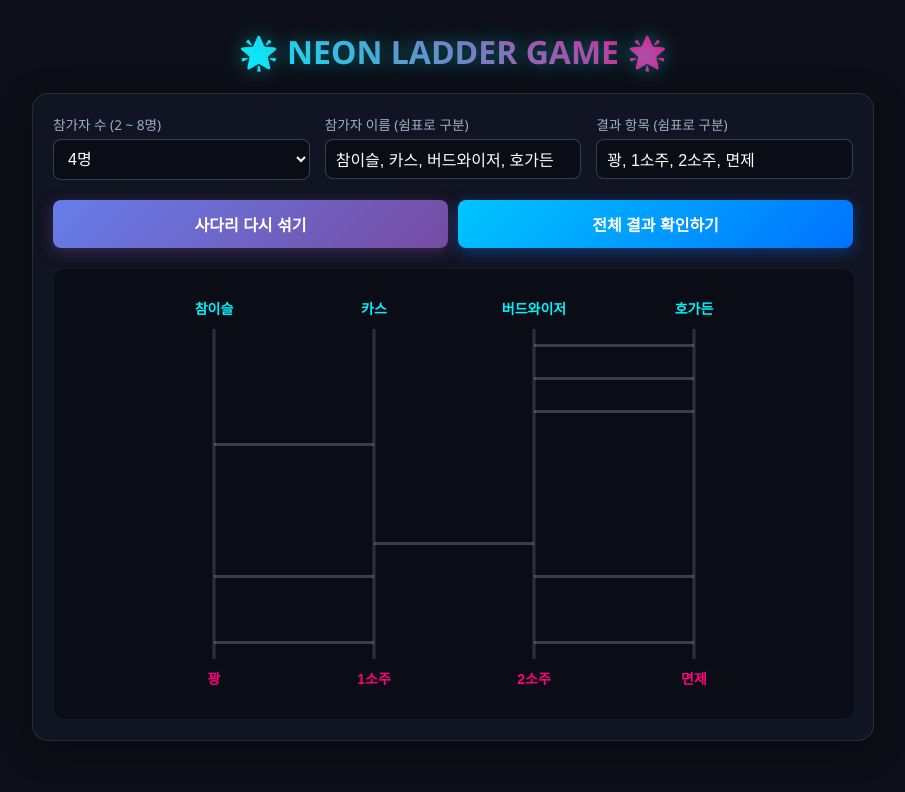
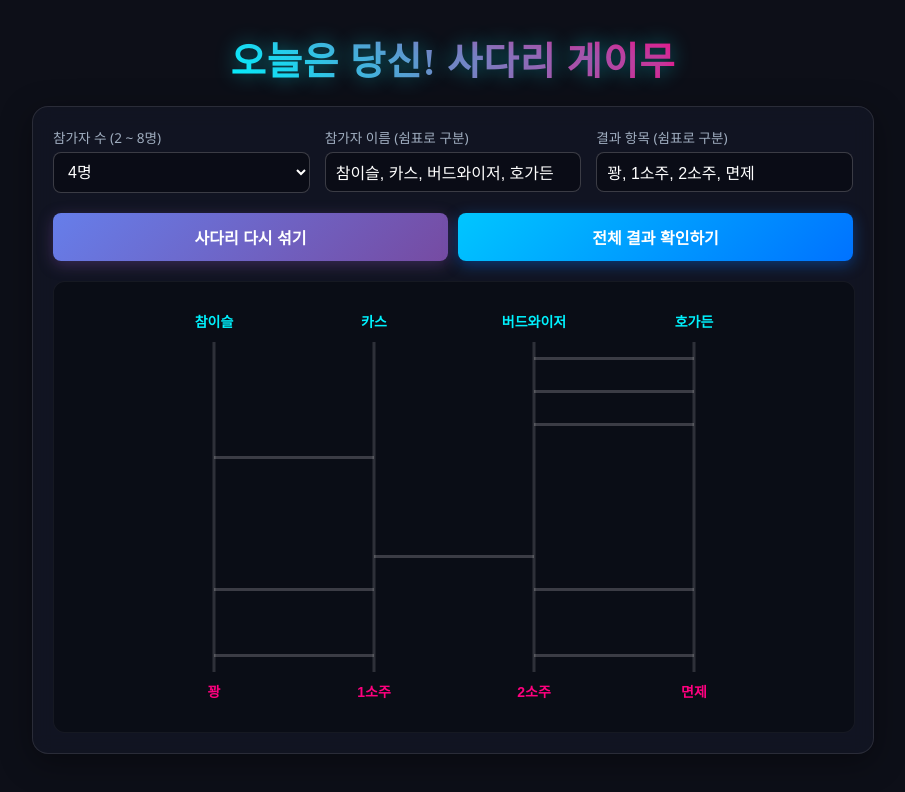
Before and after one commit to gdoomin/SADARI, a plain HTML site: page index.html in a window 1280 px wide. Shown: the whole page, without its empty margins (187-1092 px from the left). Drawn offline with Linux system fonts and the light colour scheme.

Commit message:
Update h1 styles and change game title to Korean

```diff
--- a/index.html
+++ b/index.html
@@ -30,7 +30,10 @@
 
         h1 {
             margin: 10px 0 20px 0;
-            font-size: 2rem;
+            font-family: 'Gungsuh', 'GungSeo', '궁서', 'Batang', '바탕', 'Nanum Myeongjo', serif;
+            font-weight: 900;
+            font-size: 2.4rem;
+            letter-spacing: 1px;
             text-align: center;
             background: linear-gradient(45deg, var(--primary-glow), var(--accent-pink));
             -webkit-background-clip: text;
@@ -154,7 +157,7 @@
 </head>
 <body>
 
-    <h1>🌟 NEON LADDER GAME 🌟</h1>
+    <h1>오늘은 당신! 사다리 게이무</h1>
 
     <div class="container">
         <div class="settings-grid">
```
